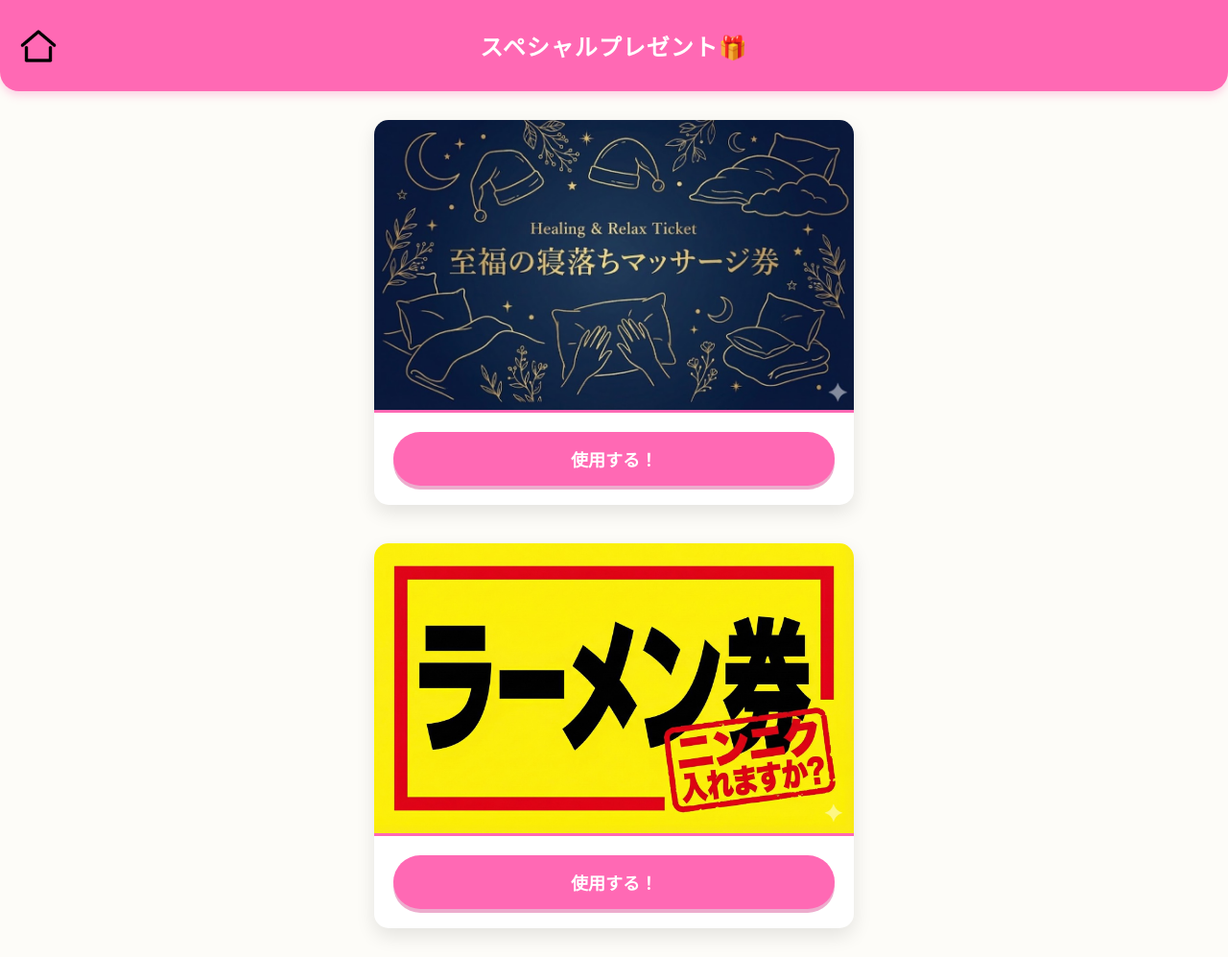
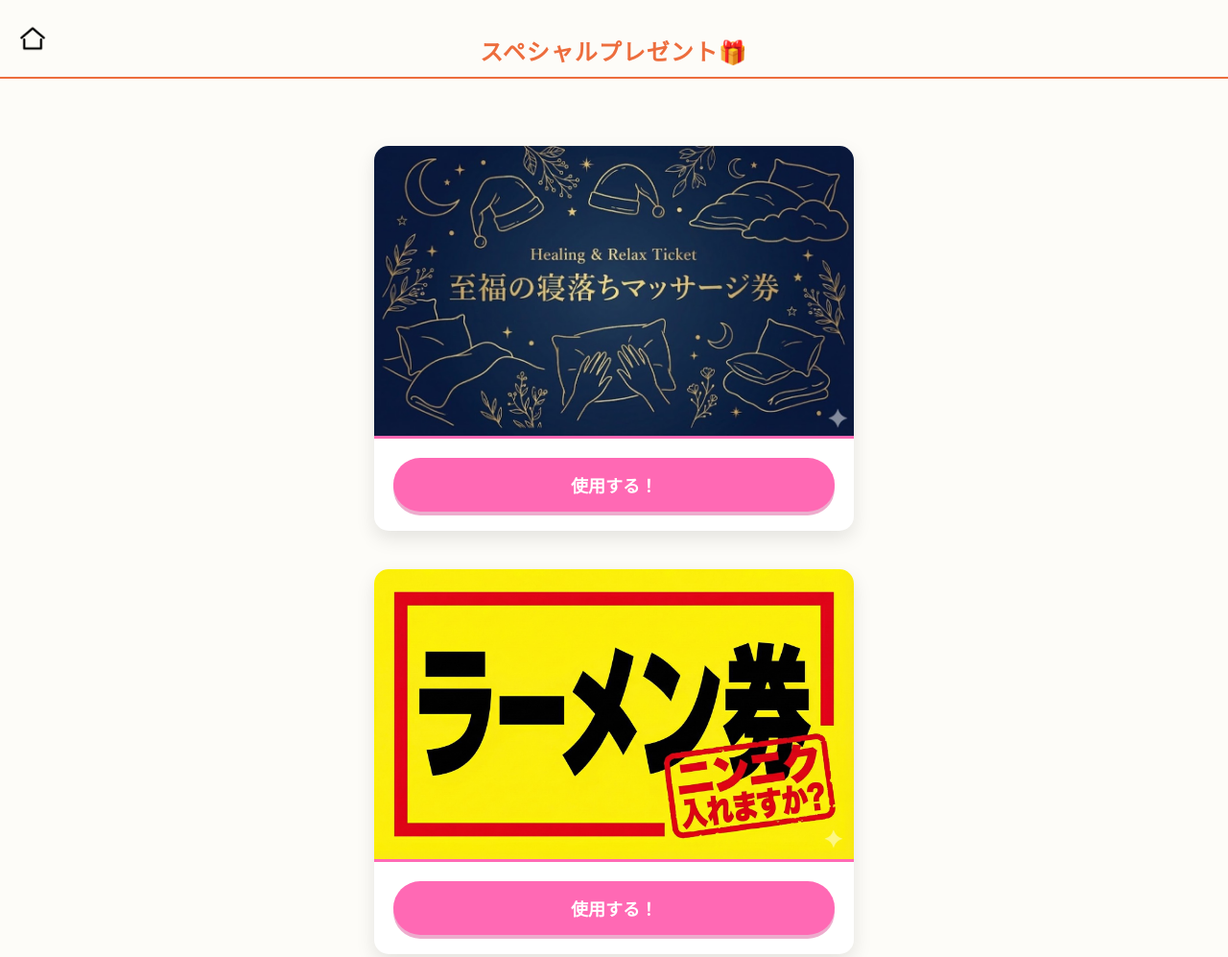
Before and after one commit to garuo615/travel-shiori, a plain HTML site: page coupon.html in a window 1280 px wide. Shown: the top 997 px of the page at 96% size. Drawn offline with Linux system fonts and the light colour scheme; a web font is replaced by a local one.

Commit message:
ヘッダー統一

```diff
--- a/coupon.html
+++ b/coupon.html
@@ -30,49 +30,54 @@
             -webkit-user-select: none;
         }
 
+        /* ▼▼▼ ヘッダーデザインの変更（統一仕様） ▼▼▼ */
         header {
-            background-color: var(--secondary-color);
-            color: white;
-            padding: 30px 20px;
-            border-bottom-left-radius: 20px;
-            border-bottom-right-radius: 20px;
-            box-shadow: 0 4px 10px rgba(255, 105, 180, 0.3);
             position: relative;
-            display: flex; /* タイトルとボタンを横並びに調整 */
-            align-items: center;
-            justify-content: center;
-        }
+            text-align: center;
 
-        /* ★ホームボタン（画像）のデザイン */
-        .home-btn {
-            position: absolute;
-            top: 50%; /* 上下中央に配置 */
-            left: 20px;
-            transform: translateY(-50%); /* 上下中央の位置調整 */
-            display: block;
-            width: 40px; /* 画像の表示サイズ（お好みで調整してください） */
-            height: auto;
-            transition: transform 0.2s;
-        }
+            /* 背景を白（オフホワイト）に変更 */
+            background-color: var(--bg-color);
 
-        /* 画像自体を枠に合わせる */
-        .home-btn img {
-            width: 100%;
-            height: auto;
-            display: block;
-        }
+            /* オレンジ色の下線を追加 */
+            border-bottom: 2px solid var(--primary-color);
 
-        /* クリック時のアニメーション */
-        .home-btn:active {
-            transform: translateY(-50%) scale(0.8);
+            margin-bottom: 40px;
+            padding-top: 30px;
+            padding-bottom: 10px;
         }
 
         h1 {
+            font-size: 24px;
+            color: var(--primary-color); /* 文字色をオレンジに */
             margin: 0;
-            font-size: 24px;
+            padding-top: 5px;
             letter-spacing: 1px;
-            /* line-heightは削除してFlexboxで中央揃えにします */
         }
+
+        /* 🏠 ホームボタン（サイズ・位置を統一） */
+        .home-btn {
+            position: absolute;
+            left: 20px;
+            top: 50%;
+            transform: translateY(-50%);
+
+            width: 28px;     /* 28pxに統一 */
+            height: 28px;
+
+            display: block;
+            transition: transform 0.1s;
+        }
+
+        .home-btn img {
+            width: 100%;
+            height: 100%;
+            object-fit: contain;
+        }
+
+        .home-btn:active {
+            transform: translateY(-50%) scale(0.9);
+        }
+        /* ▲▲▲ 変更ここまで ▲▲▲ */
 
         .coupon-list {
             padding: 30px 20px;
```
Also changed, not shown: memories.html (+17 -14 lines), qa.html (+25 -24 lines).
